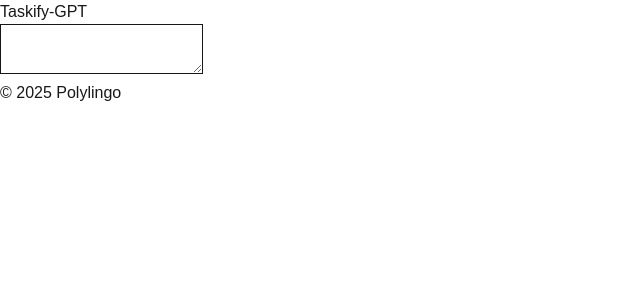
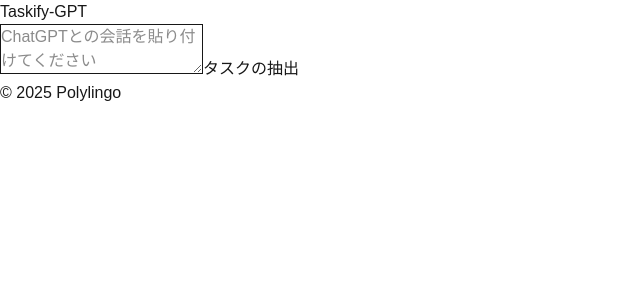
Before and after one commit to Yuji5117/Taskify-GPT, a Next.js app: page / in a window 1280 px wide. Shown: the top 300 px of the page, without its empty margins (0-640 px from the left). Built offline with nearby package versions, Linux system fonts and the light colour scheme.

Commit message:
implemet task extract button

```diff
--- a/src/app/page.tsx
+++ b/src/app/page.tsx
@@ -1,9 +1,28 @@
+"use client";
+
+import { ChangeEvent, useState } from "react";
+
 export default function Home() {
+  const [chatText, setChatText] = useState<string>("");
+
+  const handleChatChange = (e: ChangeEvent<HTMLTextAreaElement>) => {
+    setChatText(e.target.value);
+  };
+  const handleExtractTasks = () => {
+    alert(chatText);
+  };
+
   return (
     <div>
       <main>
         <div>
-          <textarea className="border" />
+          <textarea
+            value={chatText}
+            onChange={handleChatChange}
+            className="border"
+            placeholder="ChatGPTとの会話を貼り付けてください"
+          />
+          <button onClick={handleExtractTasks}>タスクの抽出</button>
         </div>
       </main>
     </div>
```
